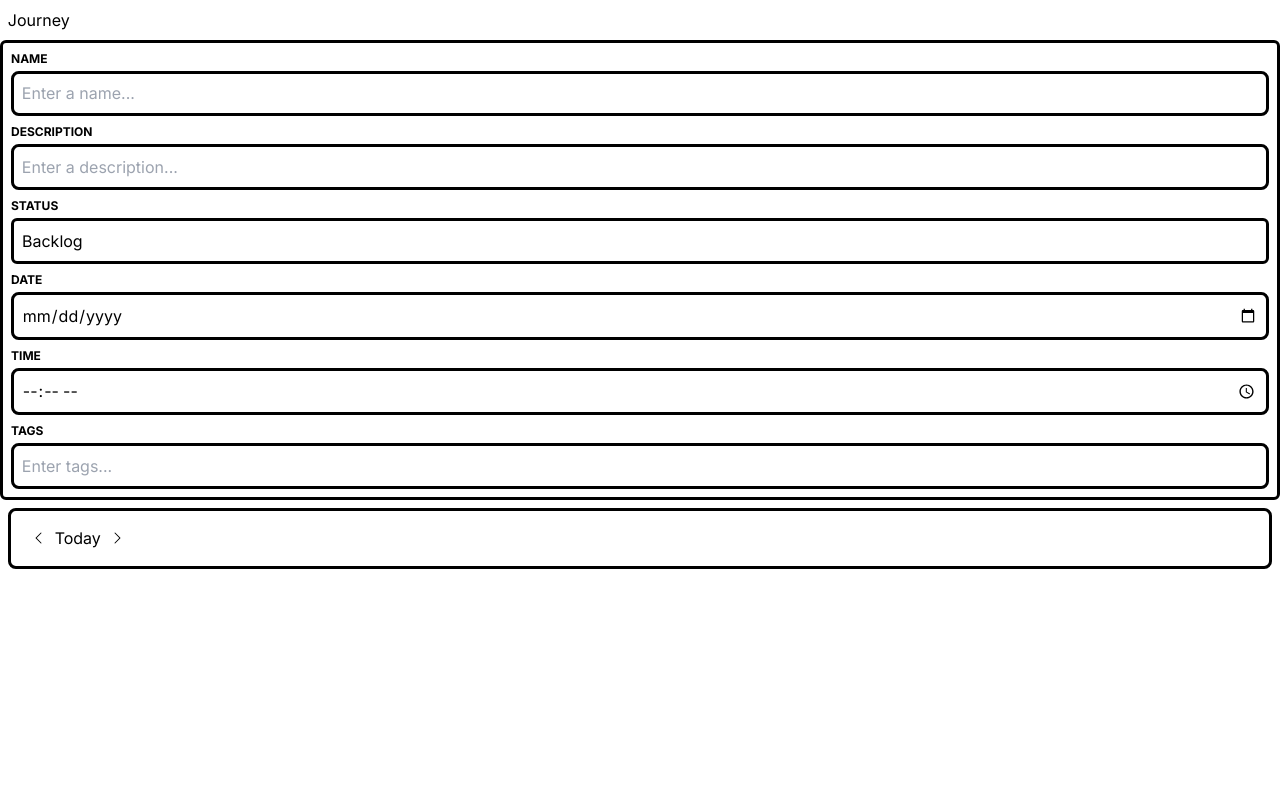
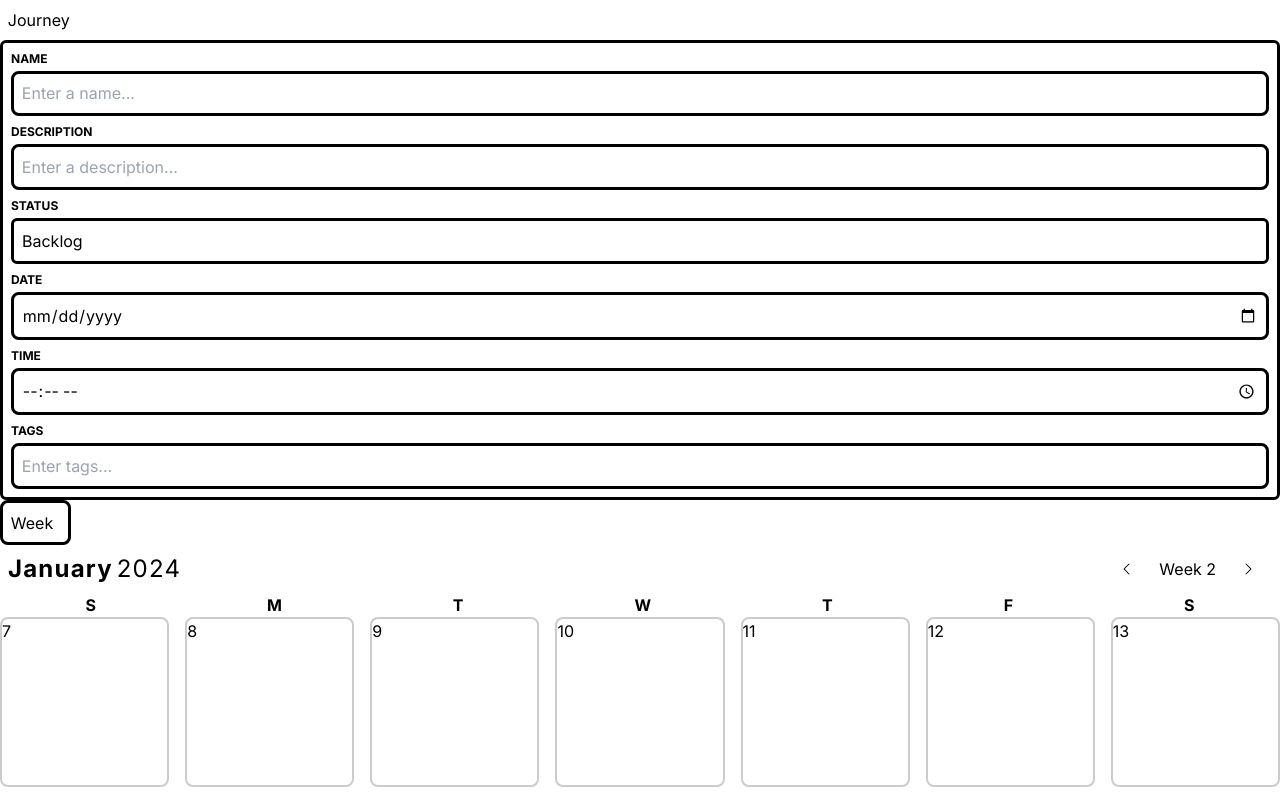
Before and after one commit to minischetti/journey, a Next.js app in the folder next/journey/: page / in a window 1280 px wide. Built offline with nearby package versions, Linux system fonts and the light colour scheme.

Commit message:
Update calendars

```diff
--- /dev/null
+++ b/next/journey/src/app/components/features/Calendar.tsx
@@ -0,0 +1,26 @@
+import React from "react";
+import { useCalendar } from "../../context/CalendarContext";
+import { CaretLeft, CaretRight } from "@phosphor-icons/react";
+export function Calendar({children}: {children: React.ReactNode}) {
+    const calendar = useCalendar();
+    return (
+        <div style={{display: "grid", gridAutoFlow: "row"}}>
+            <div className="flex justify-between p-2">
+                <div className="flex gap-1 text-2xl tracking-wider">
+                    <span className="font-bold">{calendar.currentMonth}</span>
+                    <span>{calendar.currentYear}</span>
+                </div>
+                <div className="flex gap-2 items-center rounded-md">
+                    <button className="py-2 px-4 rounded-md hover:bg-zinc-200" onClick={calendar.goToPreviousWeek}>
+                        <CaretLeft />
+                    </button>
+                        <div>Week {calendar.currentWeek}</div>
+                    <button className="py-2 px-4 rounded-md hover:bg-zinc-200" onClick={calendar.goToNextWeek}>
+                        <CaretRight />
+                    </button>
+                </div>
+            </div>
+            {children}
+        </div>
+    );
+}
--- a/next/journey/src/app/components/features/CalendarMonth.tsx
+++ b/next/journey/src/app/components/features/CalendarMonth.tsx
@@ -3,87 +3,31 @@ import * as datefns from "date-fns";
 import { CaretLeft, CaretRight } from "@phosphor-icons/react";
 import { ItemsContext, ItemsProvider, useItems } from "../../context/ItemsContext";
 import { CalendarContext, CalendarProvider, useCalendar } from "../../context/CalendarContext";
-export const CalendarMonth = () => {
+export function CalendarMonth() {
     const { items } = useItems();
-    const { selectedDate, setSelectedDate, calendarDays, setCalendarDays } = useCalendar();
-    const [currentDate, setCurrentDate] = useState(new Date()); // TODO: use context to set date
+    const calendar = useCalendar();
     const [draggedElement, setDraggedElement] = useState<HTMLElement | null>(null);
 
-    const currentDay = () => datefns.format(currentDate, "d");
-    const currentMonth = () => datefns.format(currentDate, "MMMM");
-    const currentYear = () => datefns.format(currentDate, "yyyy");
-
-    const previousMonth = () => {
-        setSelectedDate(datefns.subMonths(currentDate, 1));
-    };
-    const nextMonth = () => {
-        setSelectedDate(datefns.addMonths(currentDate, 1));
-    };
-
-    const goToToday = () => {
-        setSelectedDate(new Date());
-    };
-
-    const dates = [...Array(datefns.getDaysInMonth(currentDate)).keys()].map((i) => i + 1);
-
-    const isToday = (day: number) => {
-        const today = new Date();
-        return (
-            datefns.isSameDay(currentDate, today) &&
-            datefns.isSameMonth(currentDate, today) &&
-            datefns.isSameYear(currentDate, today) &&
-            day === datefns.getDate(today)
-        );
-    };
-
-    const daysOfWeek = () => ["S", "M", "T", "W", "T", "F", "S"];
-
-    enum View {
-        day,
-        week,
-        month,
-        year,
-    }
+    // const dates = [...Array(datefns.getDaysInMonth(calendar.selectedDate)).keys()].map((i) => i + 1);
 
     return (
-        <CalendarProvider>
-            <ItemsProvider>
-                <div className="bg-zinc-800 p-3 rounded-md w-full h-full">
-                    <div className="flex justify-between p-2">
-                        <div className="flex gap-1 text-2xl tracking-wider">
-                            <span className="font-bold">{currentMonth()}</span>
-                            <span>{currentYear()}</span>
-                        </div>
-                        <div className="flex gap-2">
-                            <button onClick={previousMonth}>
-                                <CaretLeft />
-                            </button>
-                            <button onClick={goToToday}>Today</button>
-                            <button onClick={nextMonth}>
-                                <CaretRight />
-                            </button>
-                        </div>
-                    </div>
+        <div style={{ width: "100%", height: "100%" }}>
             <div className="grid grid-cols-7 font-bold gap-4 py-2">
-                        {daysOfWeek().map((dayOfWeek) => (
+                {calendar.daysOfWeek.map((dayOfWeek) => (
                     <div className="grid justify-center" key={dayOfWeek}>
                         {dayOfWeek}
                     </div>
                 ))}
             </div>
             <div className="grid grid-cols-7 gap-4">
-                        {dates.map((date) => (
+                {calendar.getDatesOfMonth().map((date) => (
                     <div
                         key={date}
                         className={`flex flex-col gap-1 aspect-square rounded-lg overflow-hidden border-zinc-700 border p-2 transition-all duration-150 ease-in-out
-                            ${
-                                selectedDate && datefns.isSameDay(selectedDate, datefns.setDate(currentDate, date))
-                                    ? " shadow-zinc-900 bg-zinc-700 border border-zinc-700 text-zinc-100"
-                                    : ""
-                            }
+                            ${calendar.isCurrentDate(date) ? " shadow-zinc-900 bg-zinc-700 border border-zinc-700 text-zinc-100" : ""}
                         `}
                         onClick={() => {
-                                    setSelectedDate(datefns.setDate(currentDate, date));
+                            calendar.setSelectedDate(datefns.setDate(calendar.currentDate, date));
                         }}
                         onDrop={(e) => {
                             e.preventDefault();
@@ -132,7 +76,5 @@ export const CalendarMonth = () => {
                 ))}
             </div>
         </div>
-            </ItemsProvider>
-        </CalendarProvider>
     );
-};
+}
--- a/next/journey/src/app/components/features/CalendarWeek.tsx
+++ b/next/journey/src/app/components/features/CalendarWeek.tsx
@@ -1,51 +1,38 @@
-import React from 'react';
-import { useCalendar } from '../../context/CalendarContext';
-import * as datefns from 'date-fns';
-import { CaretLeft, CaretRight } from '@phosphor-icons/react';
+import React from "react";
+import { useCalendar } from "../../context/CalendarContext";
+import * as datefns from "date-fns";
+import { CaretLeft, CaretRight } from "@phosphor-icons/react";
 
 export const CalendarWeek = () => {
     const calendar = useCalendar();
 
     enum View {
-        day,
-        week,
-        month,
-        year,
+        day = "day",
+        week = "week",
+        month = "month",
+        year = "year",
     }
 
     return (
-        <div className="calendar">
-            <div className="flex justify-between p-2">
-                <div className="flex gap-1 text-2xl tracking-wider">
-                    <span className="font-bold">{calendar.currentMonth}</span>
-                    <span>{calendar.currentYear}</span>
-                </div>
-                <div className="flex gap-2">
-                    <button onClick={calendar.goToPreviousWeek}>
-                        <CaretLeft />
-                    </button>
-                    <button onClick={calendar.goToToday}>Today</button>
-                    <button onClick={calendar.goToNextWeek}>
-                        <CaretRight />
-                    </button>
-                </div>
-            </div>
-            <div className="flex justify-between p-2">
+        <div style={{ display: "grid", gridAutoFlow: "row" }}>
+            <div style={{ display: "grid", gridAutoFlow: "column" }}>
                 {calendar.daysOfWeek.map((day) => (
-                    <div className="text-center" key={day}>
+                    <div className="text-center font-bold" key={day}>
                         {day}
                     </div>
                 ))}
             </div>
-            <div className="flex justify-between p-2">
-                {calendar.getDatesOfWeek().map((day) => (
-                    <div
-                        key={day}
-                    >
-                        {day}
+            <div style={{ display: "grid", gap: "1rem", gridTemplateColumns: "repeat(7, 1fr)", gridAutoFlow: "row" }}>
+                {calendar.getDatesOfWeek().map((date) => (
+                    <div key={date} style={{aspectRatio: "1/1",  border: "2px solid #ccc", borderRadius: "0.5rem"}}>
+                        <div className="header">
+                            <div className="flex justify-between">
+                                <span>{date}</span>
+                            </div>
+                            </div>
                     </div>
                 ))}
             </div>
         </div>
     );
-}
+};
--- a/next/journey/src/app/context/CalendarContext.tsx
+++ b/next/journey/src/app/context/CalendarContext.tsx
@@ -4,10 +4,25 @@ import * as datefns from 'date-fns';
 
 const CalendarContext = createContext<{
     selectedDate: Date;
+    currentDate: Date;
     currentDay: string;
+    currentWeek: string;
     currentMonth: string;
     currentYear: string;
     daysOfWeek: string[];
+    formattedCurrentDate: string;
+    formattedCurrentDay: string;
+    formattedCurrentMonth: string;
+    formattedCurrentYear: string;
+    formattedSelectedDay: string;
+    formattedSelectedMonth: string;
+    formattedSelectedYear: string;
+    formattedCurrentWeek: string;
+    formattedSelectedWeek: string;
+    getDatesOfMonth: () => number[];
+    isCurrentDate: (day: number) => boolean;
+    goToPreviousMonth: () => void;
+    goToNextMonth: () => void;
     getDatesOfWeek: () => number[];
     goToPreviousWeek: () => void;
     goToNextWeek: () => void;
@@ -15,11 +30,26 @@ const CalendarContext = createContext<{
     setSelectedDate: (date: Date) => void;
 }>({
     selectedDate: new Date(),
+    currentDate: new Date(),
     currentDay: '',
+    currentWeek: '',
     currentMonth: '',
     currentYear: '',
     daysOfWeek: [],
+    formattedCurrentDay: '',
+    formattedCurrentDate: '',
+    formattedCurrentMonth: '',
+    formattedCurrentYear: '',
+    formattedSelectedDay: '',
+    formattedSelectedMonth: '',
+    formattedSelectedYear: '',
+    formattedCurrentWeek: '',
+    formattedSelectedWeek: '',
+    getDatesOfMonth: () => [],
+    isCurrentDate: () => false,
     getDatesOfWeek: () => [],
+    goToPreviousMonth: () => {},
+    goToNextMonth: () => {},
     goToPreviousWeek: () => {},
     goToNextWeek: () => {},
     goToToday: () => {},
@@ -32,16 +62,43 @@ const CalendarProvider = ({ children }: { children: JSX.Element }) => {
     const [selectedDate, setSelectedDate] = useState<Date>(new Date());
 
     // Current Date
-    const currentDay = datefns.format(selectedDate, "d");
-    const currentMonth = datefns.format(selectedDate, "MMMM");
-    const currentYear = datefns.format(selectedDate, "yyyy");
+    const currentDate = datefns.startOfDay(new Date());
+    const formattedCurrentDate = datefns.format(currentDate, "MMMM d, yyyy");
+    const formattedCurrentDay = datefns.format(currentDate, "d");
+    const formattedCurrentWeek = datefns.format(currentDate, "w");
+    const formattedCurrentMonth = datefns.format(currentDate, "MMMM");
+    const formattedCurrentYear = datefns.format(currentDate, "yyyy");
+
+    const formattedSelectedDay = datefns.format(selectedDate, "d");
+    const formattedSelectedWeek = datefns.format(selectedDate, "w");
+    const formattedSelectedMonth = datefns.format(selectedDate, "MMMM");
+    const formattedSelectedYear = datefns.format(selectedDate, "yyyy");
+
+    const formatMonth = (date: Date) => {
+        return datefns.format(date, "MMMM");
+    }
+
+    const formatYear = (date: Date) => {
+        return datefns.format(date, "yyyy");
+    }
+
+    const formatDay = (date: Date) => {
+        return datefns.format(date, "d");
+    }
+
+    const formatWeek = (date: Date) => {
+        return datefns.format(date, "w");
+    }
+
 
     // Days of the week
     const daysOfWeek = ["S", "M", "T", "W", "T", "F", "S"];
     // Functions
     const goToPreviousWeek = () => setSelectedDate(datefns.subWeeks(selectedDate, 1));
     const goToNextWeek = () => setSelectedDate(datefns.addWeeks(selectedDate, 1));
-    const goToToday = () => setSelectedDate(new Date());
+    const goToPreviousMonth = () => setSelectedDate(datefns.subMonths(selectedDate, 1));
+    const goToNextMonth = () => setSelectedDate(datefns.addMonths(selectedDate, 1));
+    const goToToday = () => setSelectedDate(currentDate);
     const getDatesOfWeek = () => {
         const days = datefns.eachDayOfInterval({
             start: datefns.startOfWeek(selectedDate),
@@ -50,20 +107,42 @@ const CalendarProvider = ({ children }: { children: JSX.Element }) => {
 
         return days.map((date) => datefns.getDate(date));
     }
-    const isCurrentWeek = (day: number) => {
-        const today = new Date();
+    const getDatesOfMonth = () => {
+        const days = datefns.eachDayOfInterval({
+            start: datefns.startOfMonth(selectedDate),
+            end: datefns.endOfMonth(selectedDate),
+        });
+
+        return days.map((date) => datefns.getDate(date));
+    }
+    const isCurrentDate = (day: number) => {
         return (
-            datefns.isSameWeek(selectedDate, today) &&
-            day === datefns.getDate(today)
+            datefns.isSameDay(selectedDate, currentDate) &&
+            day === datefns.getDate(currentDate)
         );
     }
 
     const value = {
         selectedDate,
-        currentDay,
-        currentMonth,
-        currentYear,
+        currentDate,
+        currentDay: formattedSelectedDay,
+        currentWeek: formattedSelectedWeek,
+        currentMonth: formattedSelectedMonth,
+        currentYear: formattedSelectedYear,
         daysOfWeek,
+        formattedCurrentDate,
+        formattedCurrentDay,
+        formattedCurrentMonth,
+        formattedCurrentYear,
+        formattedSelectedDay,
+        formattedSelectedMonth,
+        formattedSelectedYear,
+        formattedCurrentWeek,
+        formattedSelectedWeek,
+        getDatesOfMonth,
+        isCurrentDate,
+        goToPreviousMonth,
+        goToNextMonth,
         getDatesOfWeek,
         goToPreviousWeek,
         goToNextWeek,
@@ -75,30 +154,11 @@ const CalendarProvider = ({ children }: { children: JSX.Element }) => {
 }
 
 const useCalendar = () => {
-    const {
-        selectedDate,
-        currentDay,
-        currentMonth,
-        currentYear,
-        daysOfWeek,
-        getDatesOfWeek,
-        goToPreviousWeek,
-        goToNextWeek,
-        goToToday,
-        setSelectedDate,
-    } = React.useContext(CalendarContext);
-    return {
-        selectedDate,
-        currentDay,
-        currentMonth,
-        currentYear,
-        daysOfWeek,
-        getDatesOfWeek,
-        goToPreviousWeek,
-        goToNextWeek,
-        goToToday,
-        setSelectedDate,
-    };
+    const context = React.useContext(CalendarContext);
+    if (context === undefined) {
+        throw new Error('useCalendar must be used within a CalendarProvider');
+    }
+    return context;
 }
 
 export { CalendarContext, CalendarProvider, useCalendar };
--- a/next/journey/src/app/page.tsx
+++ b/next/journey/src/app/page.tsx
@@ -13,12 +13,14 @@ import { List } from "./components/ui/List";
 import { ComposeForm } from "./components/features/ComposeForm";
 import { Item } from "./components/ui/Item";
 import { CalendarWeek } from "./components/features/CalendarWeek";
+import { CalendarProvider } from "./context/CalendarContext";
+import { Calendar } from "./components/features/Calendar";
 
 enum CalendarView {
-    day,
-    week,
-    month,
-    year,
+    day = "day",
+    week = "week",
+    month = "month",
+    year = "year",
 }
 
 function App() {
@@ -57,6 +59,7 @@ function App() {
     }
 
     return (
+        <CalendarProvider>
         <ItemsContext.Provider value={{ items, add, remove }}>
             <div className="flex flex-col w-dvw h-dvh">
                 {/* Header */}
@@ -85,10 +88,19 @@ function App() {
                     </List> */}
                     {/* Right */}
                     <ComposeForm />
-                    {calendarTemplate()}
+                    <select defaultValue={CalendarView.week} onChange={(e) => setCalendarView(e.target.value as CalendarView)}>
+                        <option value={CalendarView.day}>Day</option>
+                        <option value={CalendarView.week}>Week</option>
+                        <option value={CalendarView.month}>Month</option>
+                        <option value={CalendarView.year}>Year</option>
+                    </select>
+                    <Calendar>
+                        {calendarTemplate()}
+                    </Calendar>
                 </section>
             </div>
         </ItemsContext.Provider>
+        </CalendarProvider>
     );
 }
 
```
Lines whose indentation alone changed are shown as unchanged.
